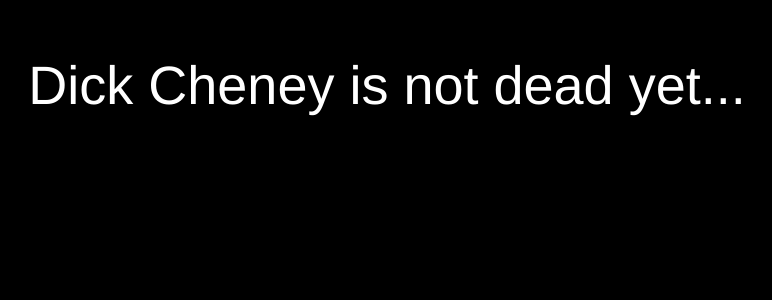
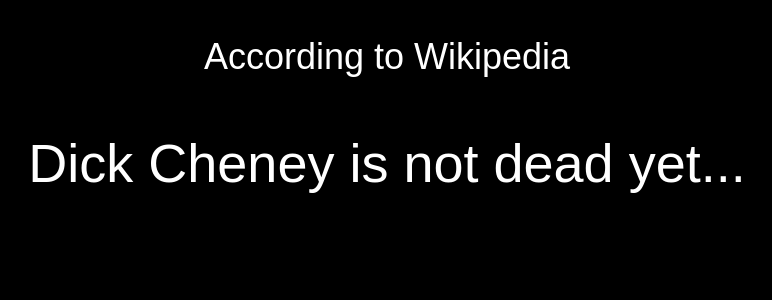
Before and after one commit to oknono/IDDY, a Flask app: page / in a window 1280 px wide. Shown: the top 300 px of the page, without its empty margins (253-1025 px from the left). Run offline with Flask 2, Linux system fonts and the light colour scheme; a database or web service that is not in the repository returns one stand-in record (values such as "Sample title"); data that the repository does not hold is empty.

Commit message:
Update index and css

```diff
--- a/static/style.css
+++ b/static/style.css
@@ -1,10 +1,15 @@
 * {
-    font-family: Helvetica Neue,Helvetica,Arial,sans-serif;
+    font-family: Arial, Helvetica Neue,Helvetica,sans-serif;
 	font-size: 1.5em;
 }
 
 p {
 	text-align: center;
+}
+
+.small {
+	font-size: 1em;
+	font-size: italic;
 }
 
 .alive {
--- a/templates/index.html
+++ b/templates/index.html
@@ -5,6 +5,7 @@
     <link rel="stylesheet" type="text/css" href="{{ url_for('static', filename='style.css') }}">
   </head>
   <body class={{ name }}>
+  	<p class="small">According to Wikipedia</p>
     <p>{{ result }}</p>
   </body>
 </html>
```
